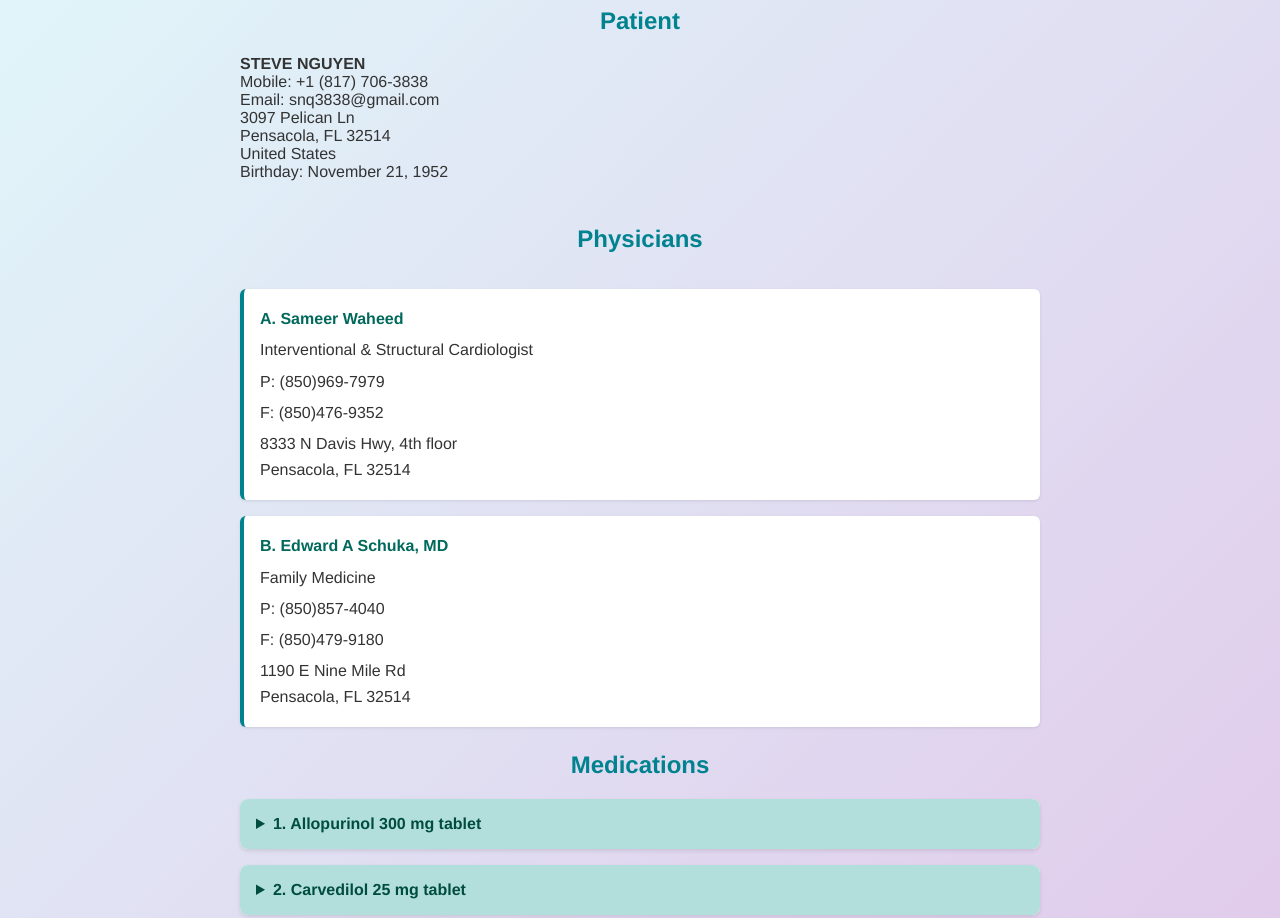
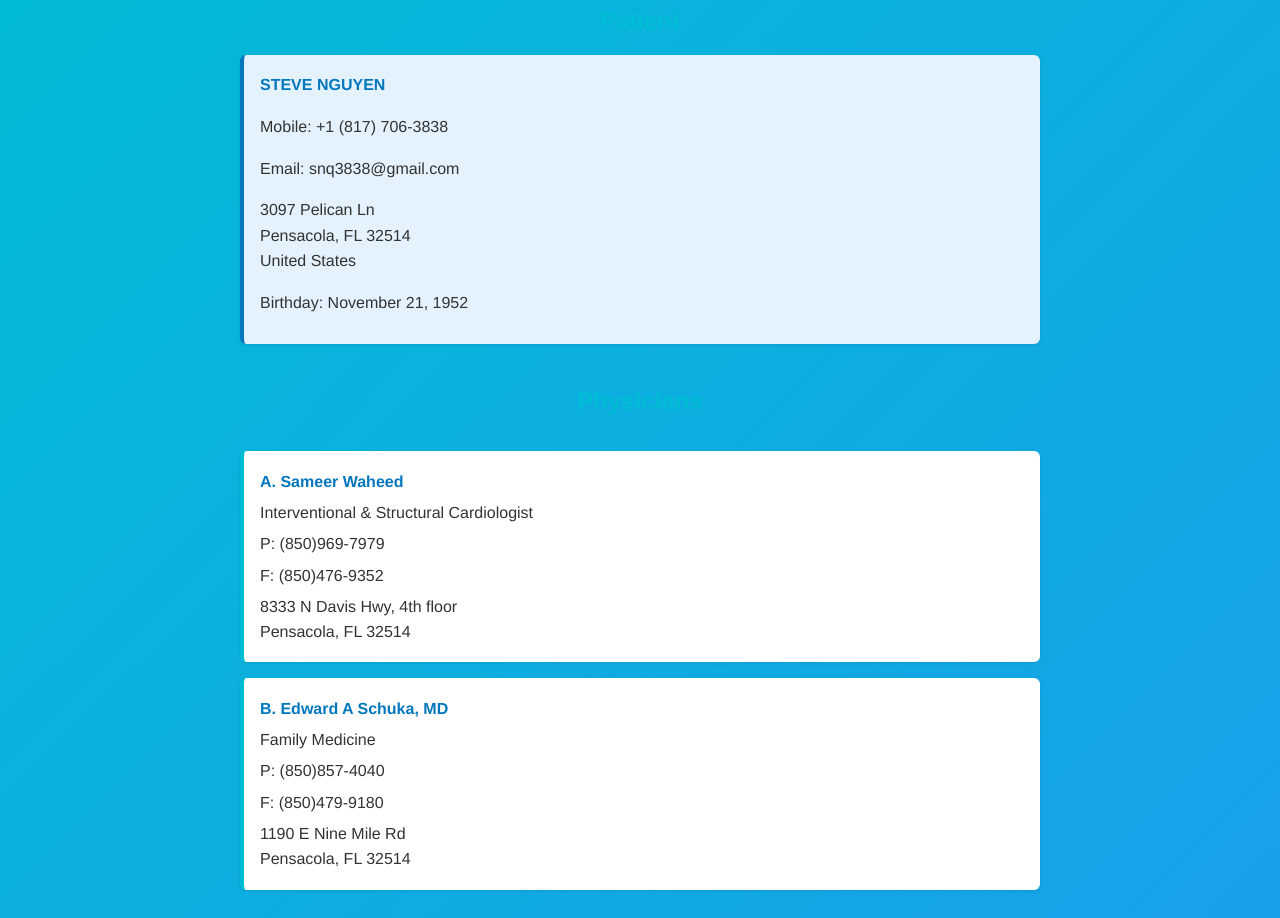
Before and after one commit to NancyCu/MedList, a plain HTML site: page index.html in a window 1280 px wide. Shown: the part 105-1023 px from the top of the page. Drawn offline with Linux system fonts and the light colour scheme; sample sign-in values are in the browser's storage.

Commit message:
style: emphasize patient and medication visuals

```diff
--- a/index.html
+++ b/index.html
@@ -4,7 +4,7 @@
   <meta charset="UTF-8">
   <meta name="viewport" content="width=device-width, initial-scale=1.0">
   <meta name="apple-mobile-web-app-capable" content="yes">
-  <meta name="theme-color" content="#00695c">
+  <meta name="theme-color" content="#0277bd">
   <title>Medication List</title>
   <link rel="stylesheet" href="styles.css">
   <script>
--- a/script.js
+++ b/script.js
@@ -43,11 +43,13 @@ const medications = [
 function renderPatient() {
   const el = document.getElementById('patient');
   el.innerHTML = `<h2>Patient</h2>
-    <p><strong>${patient.name}</strong><br>
-    Mobile: ${patient.phone}<br>
-    Email: ${patient.email}<br>
-    ${patient.address}<br>
-    Birthday: ${patient.birthday}</p>`;
+    <div class="patient-card">
+      <p class="patient-name"><strong>${patient.name}</strong></p>
+      <p>Mobile: ${patient.phone}</p>
+      <p>Email: ${patient.email}</p>
+      <p>${patient.address}</p>
+      <p>Birthday: ${patient.birthday}</p>
+    </div>`;
 }
 
 function renderPhysicians() {
--- a/styles.css
+++ b/styles.css
@@ -1,7 +1,7 @@
 :root {
-  --primary: #00695c;
-  --accent: #00838f;
-  --light-bg: #e0f2f1;
+  --primary: #0277bd;
+  --accent: #00bcd4;
+  --light-bg: #e1f5fe;
   --card-bg: #ffffff;
 }
 
@@ -9,7 +9,7 @@ body {
   font-family: "Helvetica Neue", Arial, sans-serif;
   margin: 0;
   padding: 0;
-  background: linear-gradient(135deg, #e0f7fa, #e1bee7);
+  background: linear-gradient(135deg, #00bcd4, #2196f3);
   color: #333;
 }
 
@@ -50,6 +50,22 @@ h2 {
   box-shadow: 0 1px 3px rgba(0, 0, 0, 0.1);
 }
 
+.patient-card {
+  background: var(--card-bg);
+  border-left: 4px solid var(--primary);
+  padding: 0.75rem 1rem;
+  border-radius: 6px;
+  line-height: 1.6;
+  box-shadow: 0 1px 3px rgba(0, 0, 0, 0.1);
+  background: #e3f2fd;
+}
+
+.patient-name {
+  color: var(--accent);
+  font-weight: bold;
+  margin: 0.35rem 0;
+}
+
 .physician p {
   margin: 0.35rem 0;
 }
@@ -57,6 +73,11 @@ h2 {
 .phys-name {
   color: var(--primary);
   font-weight: bold;
+}
+
+strong {
+  color: var(--primary);
+  font-weight: 700;
 }
 
 .med-list {
@@ -75,16 +96,17 @@ h2 {
 
 .med-item summary {
   padding: 1rem;
-  font-weight: bold;
+  font-weight: 700;
   cursor: pointer;
-  background: #b2dfdb;
-  color: #004d40;
+  background: #b3e5fc;
+  color: var(--accent);
   transition: background 0.3s ease;
 }
 
 .med-item summary a {
-  color: #004d40;
+  color: var(--accent);
   text-decoration: none;
+  font-weight: 700;
 }
 
 .med-item summary a:hover {
@@ -92,7 +114,7 @@ h2 {
 }
 
 .med-item summary:hover {
-  background: #80cbc4;
+  background: #81d4fa;
 }
 
 .med-details {
@@ -102,30 +124,35 @@ h2 {
 
 @media (prefers-color-scheme: dark) {
   body {
-    background: linear-gradient(135deg, #37474f, #263238);
+    background: linear-gradient(135deg, #0d47a1, #006064);
     color: #eceff1;
   }
 
   .physician {
-    background: #455a64;
-    border-left-color: #80cbc4;
+    background: #1e3a5f;
+    border-left-color: #26c6da;
+  }
+
+  .patient-card {
+    background: #1e3a5f;
+    border-left-color: var(--primary);
   }
 
   .med-item {
-    background: #455a64;
+    background: #1e3a5f;
   }
 
   .med-item summary {
-    background: #607d8b;
-    color: #e0f2f1;
+    background: #01579b;
+    color: #80deea;
   }
 
   .med-item summary a {
-    color: #e0f2f1;
+    color: #80deea;
   }
 
   .med-details {
-    background: #546e7a;
+    background: #0d47a1;
   }
 }
 
```
Also changed, not shown: login.html (+1 -0 lines).
